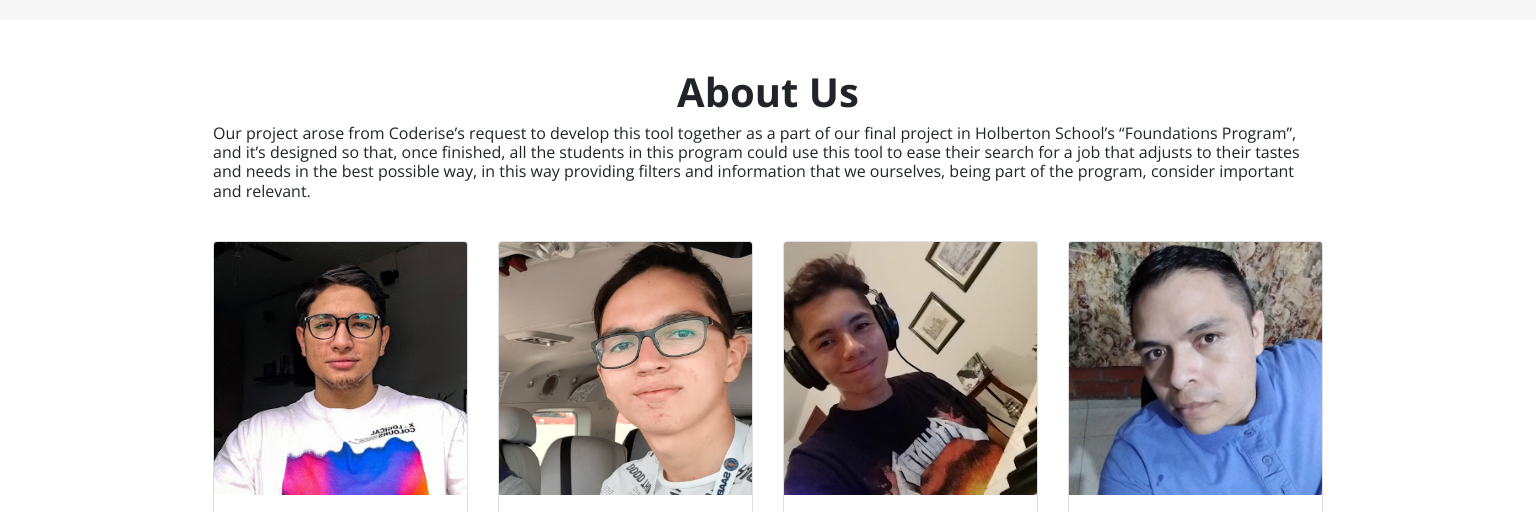
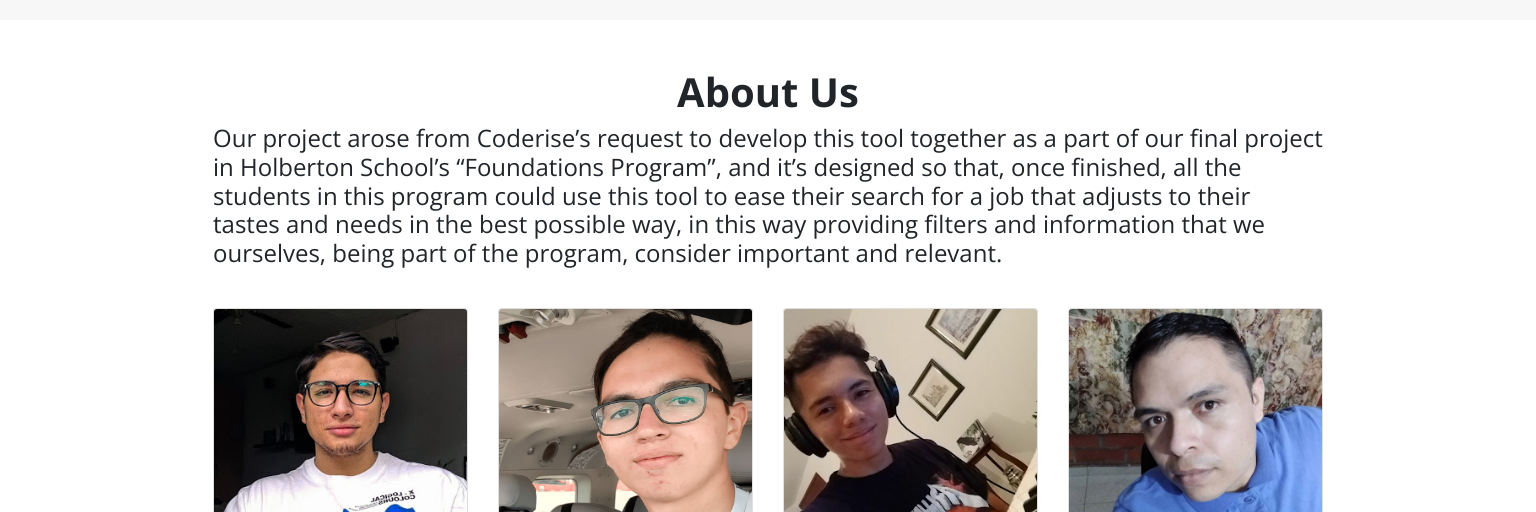
Before and after one commit to Vagrant-Destroyers/JDRRA-LP, a plain HTML site: page index.html in a window 1536 px wide. Shown: the part 3980-4492 px from the top of the page. Drawn offline with nearby package versions, Linux system fonts and the light colour scheme.

Commit message:
[Project development]: Fin

```diff
--- a/src/css/custom.css
+++ b/src/css/custom.css
@@ -157,4 +157,8 @@ Forms
     width: auto;
     height: 600px;
   }
+  /* About Us */
+  #descrop {
+    font-size: 1.5rem;
+  }
 }
```
